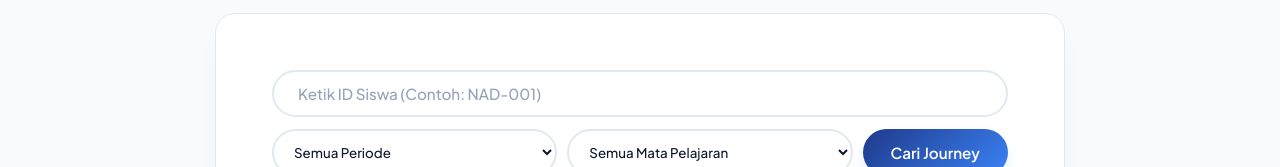
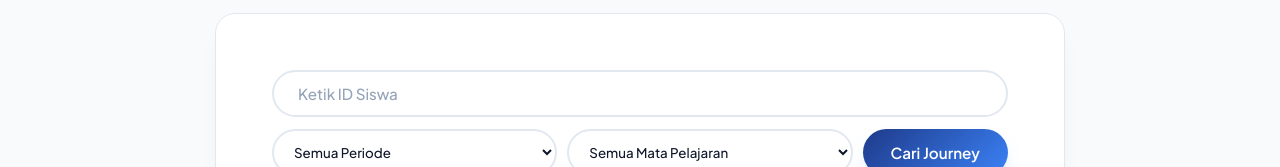
Before and after one commit to getserotonin/mindlabedu, a plain HTML site: page journey.html in a window 1280 px wide. Shown: the part 134-301 px from the top of the page. Drawn offline with Linux system fonts and the light colour scheme.

Commit message:
edit placeholder

```diff
--- a/journey.html
+++ b/journey.html
@@ -37,7 +37,7 @@
         <!-- Panel Pencarian & Filter -->
         <div class="control-panel" style="flex-direction: column; gap: 12px; align-items: stretch;">
             <div class="search-box" style="max-width: 100%;">
-                <input type="text" id="searchJourneyInput" placeholder="Ketik ID Siswa (Contoh: NAD-001)" style="width: 100%;" />
+                <input type="text" id="searchJourneyInput" placeholder="Ketik ID Siswa" style="width: 100%;" />
             </div>
 
             <div style="display: flex; gap: 10px; flex-wrap: wrap;">
```
